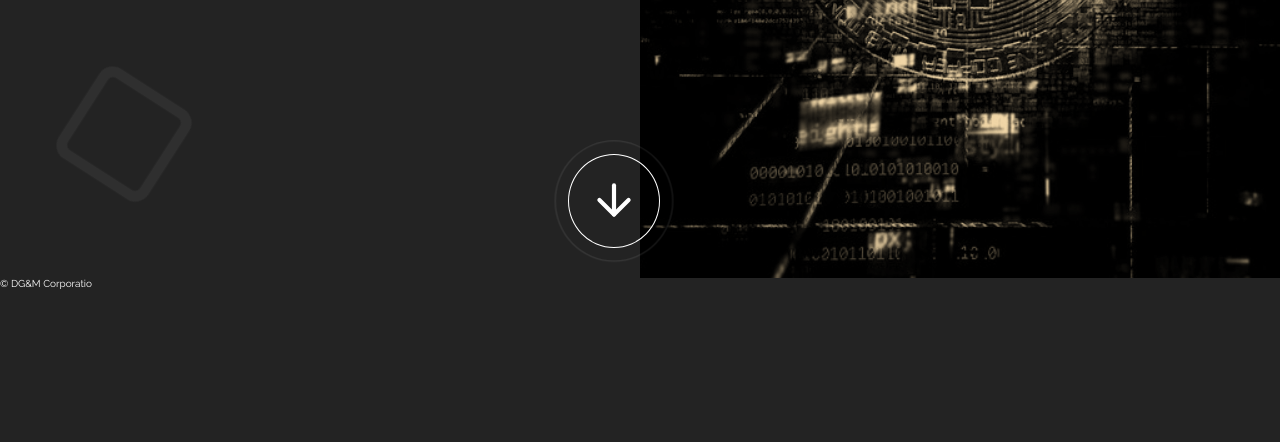
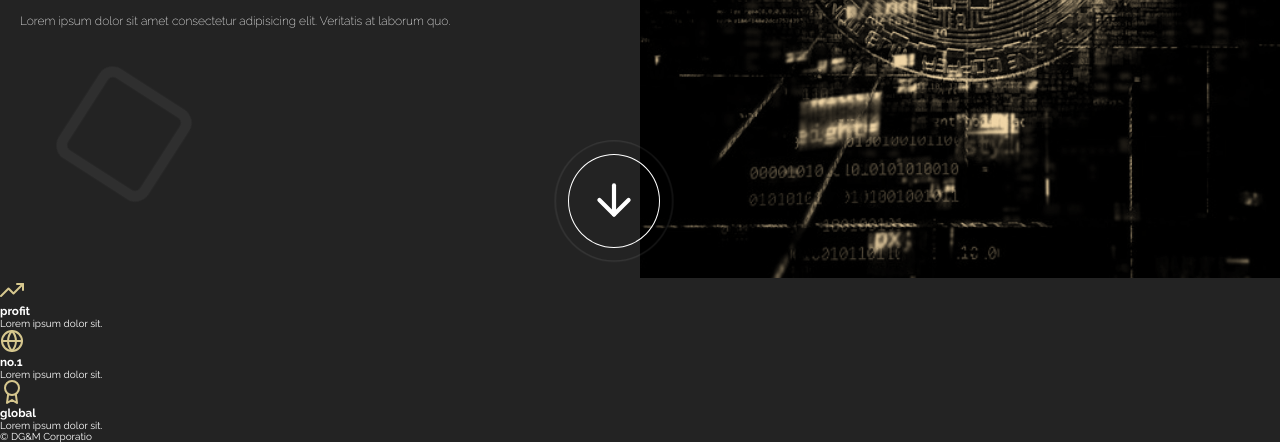
Before and after one commit to Adriann77/bitcoin, a plain HTML site: page index.html in a window 1280 px wide. Shown: the part 522-964 px from the top of the page. Before the commit the page ends 811 px from the top, so only its background shows below. Drawn offline with nearby package versions, Linux system fonts and the light colour scheme.

Commit message:
add js to burger icon

```diff
--- a/index.html
+++ b/index.html
@@ -27,44 +27,61 @@
                     <span class="hamburger-inner"></span>
                </span>
           </button>
-
-
           <nav class="nav nav-mobile nav-mobile">
                <a class="nav__link" href="#invest">invest</a>
                <a class="nav__link" href="#plan">plan</a>
                <a class="nav__link" href="#contact">contact</a>
           </nav>
-
           <nav class="nav nav-desktop">
                <a class="nav__link" href="#invest">invest</a>
                <a class="nav__link" href="#plan">plan</a>
                <a class="nav__link" href="#contact">contact</a>
           </nav>
-
           <div class="header__text">
                <h1 class="company-name">diamond, gold & money</h1>
                <p>Lorem ipsum dolor sit amet consectetur adipisicing elit. Veritatis at laborum quo.</p>
           </div>
-
-
           <div class="header__img">
                <div class="header__shadow"></div>
           </div>
-
           <a href="#cards">
                <div class="header__arrow">
                     <img class="header__arrow-icon" src="./img/icons/arrow-down.svg" alt="">
                </div>
           </a>
+          <img class="header__bg-icon-one" src="./img/icons/square.svg" alt="">
+          <img class="header__bg-icon-two" src="./img/icons/square.svg" alt="">
+     </header>
 
 
-          <img class="header__bg-icon-one" src="./img/icons/square.svg" alt="">
-          <img class="header__bg-icon-two" src="./img/icons/square.svg" alt="">
+     <main class="main">
+          <section class="cards" id="cards">
+               <div class="wrapper">
 
-
-
-     </header>
-
+                    <div class="cards__box">
+                         <div class="cards__card cards__card--one">
+                              <img src="/img/icons/trending-up.svg" alt="">
+                              <h3>profit</h3>
+                              <p>Lorem ipsum dolor sit.</p>
+                         </div>
+                    </div>
+                    <div class="cards__box">
+                         <div class="cards__card cards__card--two">
+                              <img src="./img/icons/globe.svg" alt="">
+                              <h3>no.1 </h3>
+                              <p>Lorem ipsum dolor sit.</p>
+                         </div>
+                    </div>
+                    <div class="cards__box">
+                         <div class="cards__card cards__card--three">
+                              <img src="/img/icons/award.svg" alt="">
+                              <h3>global</h3>
+                              <p>Lorem ipsum dolor sit.</p>
+                         </div>
+                    </div>
+               </div>
+          </section>
+     </main>
 
 
 
--- a/js/main.js
+++ b/js/main.js
@@ -0,0 +1,17 @@
+const navMobile = document.querySelector('.nav-mobile')
+const navBtn = document.querySelector('.hamburger')
+const footerYear = document.querySelector('footer__year')
+
+const handleNav = () => {
+  navBtn.classList.toggle('is-active')
+  navMobile.classList.toggle('nav-mobile--active')
+}
+
+navBtn.addEventListener('click', handleNav)
+
+const HandleCurrentYear = () => {
+  const year = new Date().getFullYear()
+  footerYear.innerText = year
+}
+
+HandleCurrentYear()
--- a/sass/_large.scss
+++ b/sass/_large.scss
@@ -1,4 +1,10 @@
 @media (min-width: 992px) {
+
+     h1.company-name{
+          font-size: 6rem;
+     }
+
+
   .header {
     grid-template-rows: auto repeat(2, 1fr);
 
@@ -91,3 +97,14 @@
     display: none;
   }
 }
+
+
+@media(min-width: 1200px){
+     .header{
+          &__text{
+               p{
+                    font-size: 1.2rem;
+               }
+          }
+     }
+}
--- a/sass/style.scss
+++ b/sass/style.scss
@@ -101,9 +101,10 @@ h1.company-name {
 
 .hamburger {
   position: absolute;
-  top: 3em;
+  top: 4em;
   left: 1em;
   z-index: 500;
+  padding: auto 4em;
   transform: translateY(-50%);
   &-inner,
   &-inner::before,
@@ -151,21 +152,7 @@ h1.company-name {
     &:hover {
       color: $gold;
     }
-
-
-     // @keyframes pulse {
-     //     from{
-     //          opacity: 0;
-
-     //          transform: scale(1);
-     //      }
-     //      to{
-     //           opacity: 1;
-     //           transform: scale(3);
-
-     //     }
-     // }
-}
+  }
 }
 
 @import 'small';
```
Also changed, not shown: css/style.css, img/icons/award.svg (added), img/icons/globe.svg (added), img/icons/trending-up.svg (added), 2 other files.
